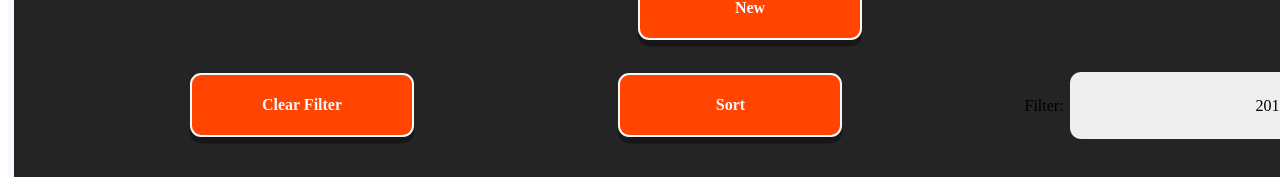
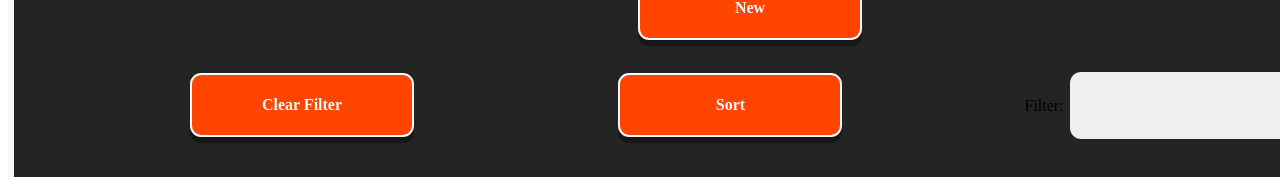
Before and after one commit to moody2times/expense_tracker, a React (Create React App) app: page / in a window 1280 px wide. Shown: the part 341-518 px from the top of the page. Built offline with nearby package versions, Linux system fonts and the light colour scheme; the HTML template or start-up script is replaced by a standard one.

Commit message:
:recycle: Refactor select.js

```diff
--- a/src/components/Select.js
+++ b/src/components/Select.js
@@ -3,11 +3,13 @@ import "../styles/Select.css";
 import { Button } from "./Button";
 
 const Select = (props) => {
-	const [year, setYear] = useState("2019");
+	const [year, setYear] = useState([]);
 
 	const setFilterYear = (filYear) => {
 		props.filter(filYear);
 	};
+
+	const options = year.map((y) => <option key={Math.random()}>{y}</option>);
 
 	const handleChange = (event) => {
 		const newYear = event.target.value;
@@ -36,9 +38,8 @@ const Select = (props) => {
 					onChange={handleChange}
 					value={year}
 				>
-					<option defaultValue>2019</option>
-					<option>2020</option>
-					<option>2021</option>
+					<option value="" defaultValue></option>
+					{options}
 				</select>
 			</label>
 		</div>
```
